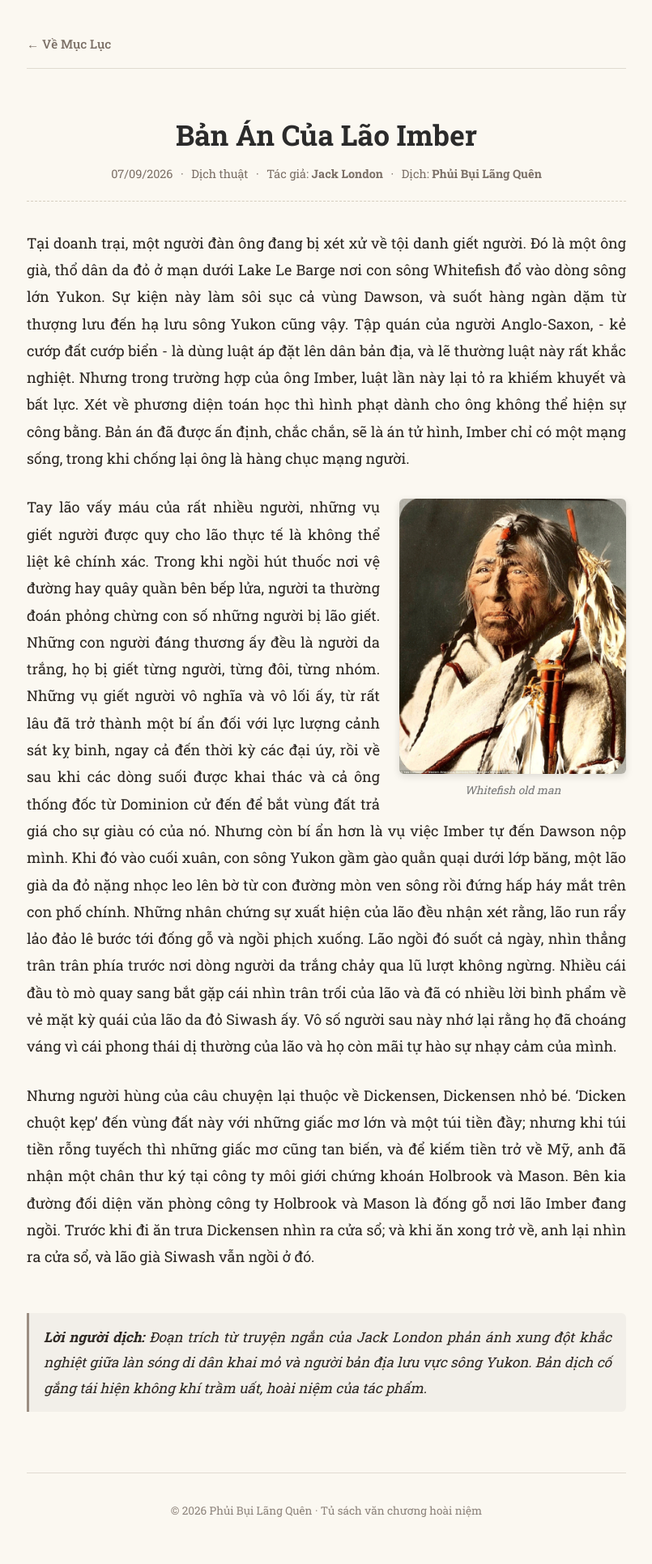
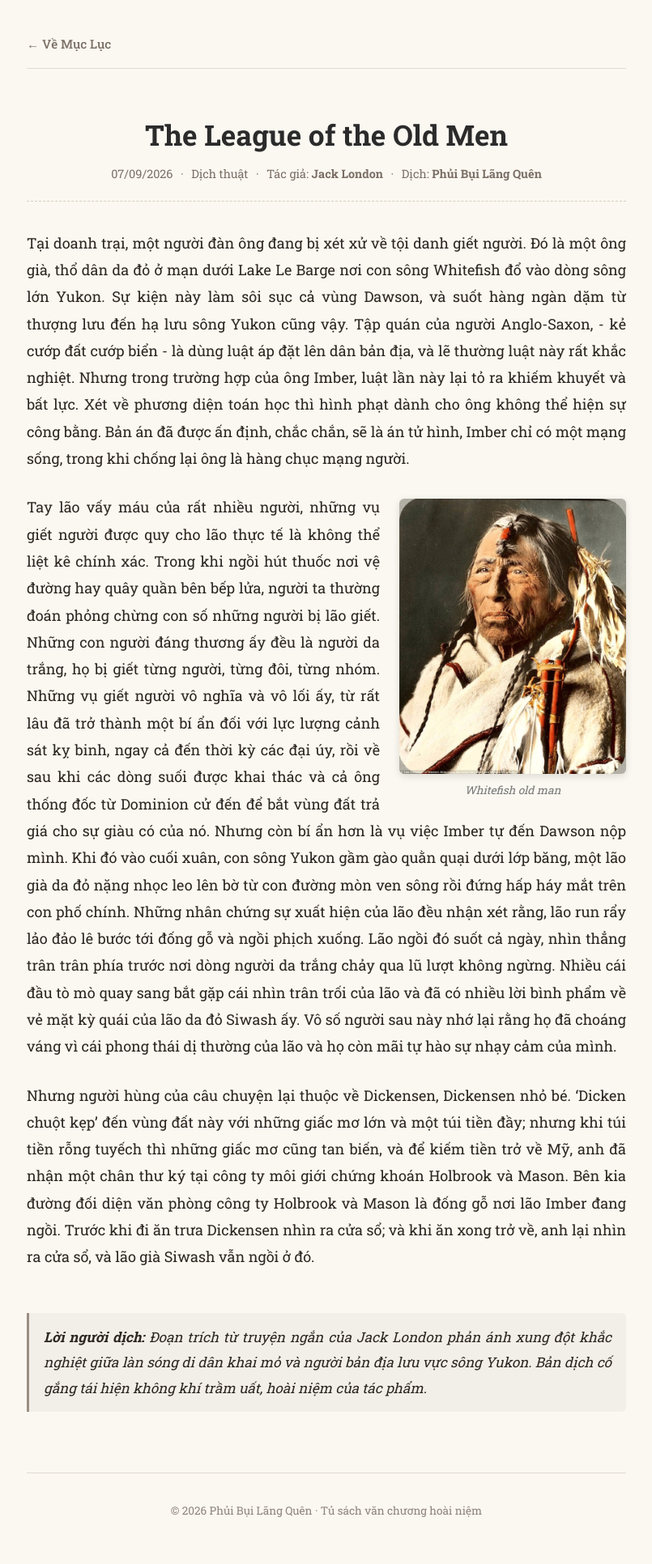
Before and after one commit to PhamQuyMui43/my-reading-blog, a Jekyll site: the page built from _posts/2026-09-06-The-League-of-the-Old-Men.md, in a window 1280 px wide. Shown: the whole page at 81% size, without its empty margins (237-1042 px from the left). Built offline with Jekyll 4.4.1, drawn with Linux system fonts in a browser that asks for light colours; some web fonts are replaced.

Commit message:
sua old men

```diff
--- a/_posts/2026-09-06-The-League-of-the-Old-Men.md
+++ b/_posts/2026-09-06-The-League-of-the-Old-Men.md
@@ -1,6 +1,6 @@
 ---
 layout: post
-title: "Bản Án Của Lão Imber"
+title: "The League of the Old Men"
 author: "Jack London"
 translator: "Phủi Bụi Lãng Quên"
 date: 2026-09-07
```
